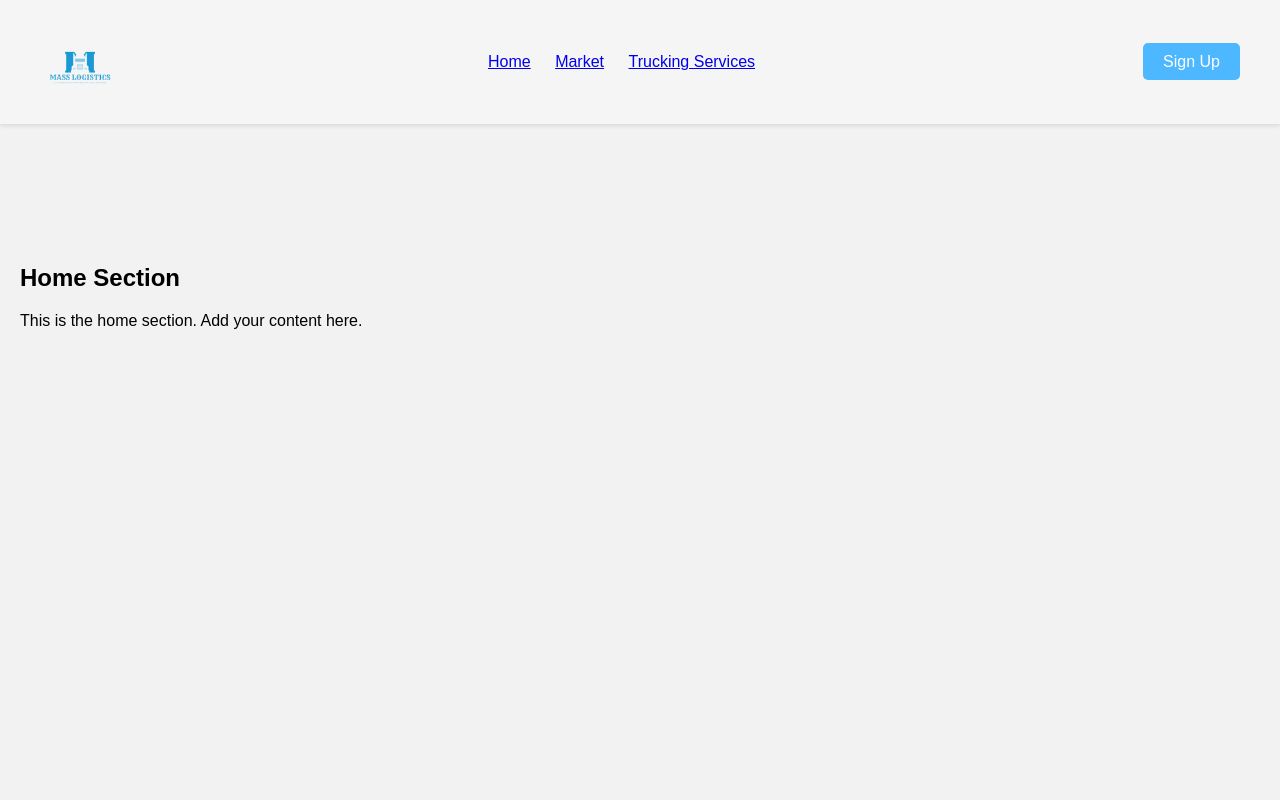
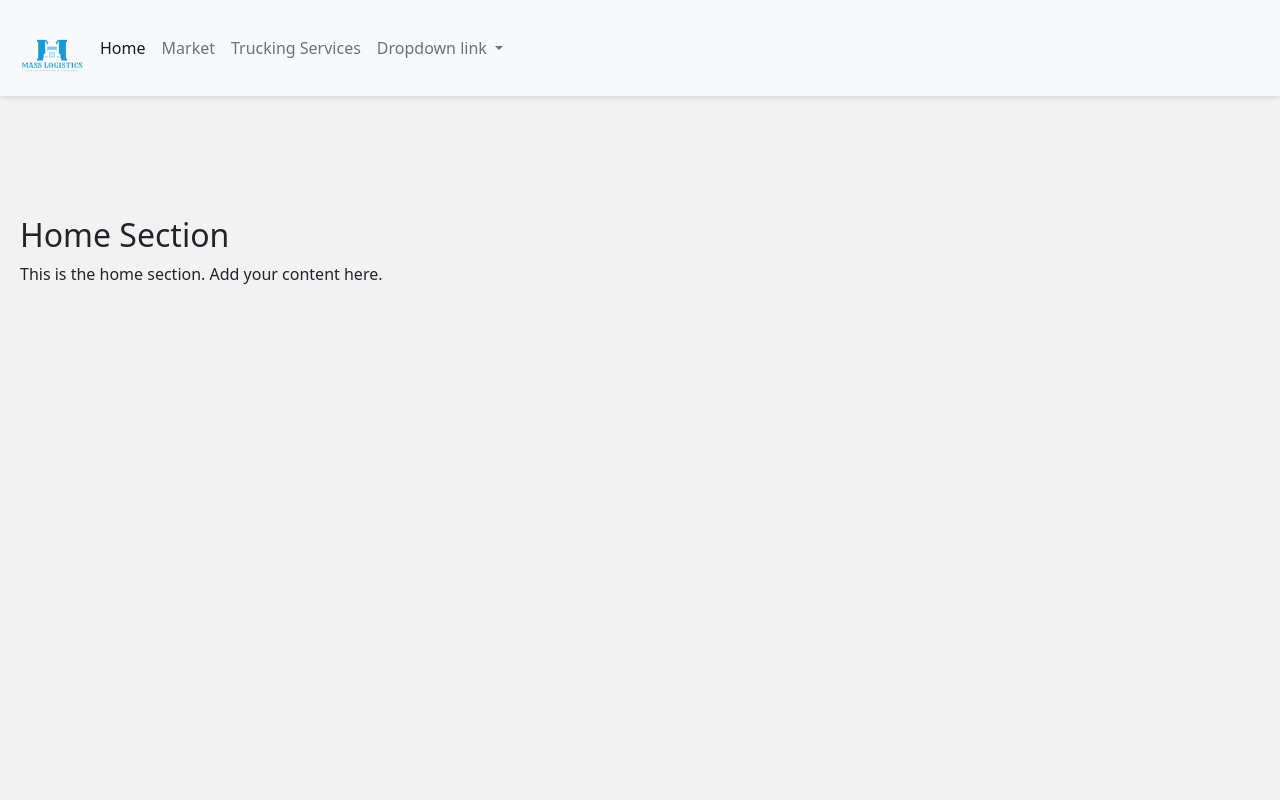
Before and after one commit to MassEnterprises/masslogistics, a plain HTML site: page index.html in a window 1280 px wide. Shown: the top 800 px of the page. Drawn offline with nearby package versions, Linux system fonts and the light colour scheme.

Commit message:
new changes

```diff
--- a/index.html
+++ b/index.html
@@ -3,27 +3,47 @@
 <head>
 <meta charset="UTF-8">
 <meta name="viewport" content="width=device-width, initial-scale=1.0">
-<title>Single Page App</title>
+<title>Mass Enterprises</title>
 <link rel="stylesheet" type="text/css" href="./style.css">
+<link href="https://cdn.jsdelivr.net/npm/bootstrap@5.0.2/dist/css/bootstrap.min.css" rel="stylesheet" integrity="sha384-EVSTQN3/azprG1Anm3QDgpJLIm9Nao0Yz1ztcQTwFspd3yD65VohhpuuCOmLASjC" crossorigin="anonymous">
 </head>
+
+
 <body>
-    <nav>
-        <div class="container">
-            <div class="logo">
-                <img src="logo.png" alt="Logo">
-            </div>
-            <div class="nav-links">
-                <ul>
-                    <li><a href="#home">Home</a></li>
-                    <li><a href="#market">Market</a></li>
-                    <li><a href="#trucking-services">Trucking Services</a></li>
+
+    <nav class="nav navbar navbar-expand-lg navbar-light bg-light sticky-top">
+        <div class=" container-fluid">
+            <img class="logo" src="logo.png" alt="Logo">
+            <!-- <a class="navbar-brand" href="#">Mass Enterprises</a> -->
+            <button class="navbar-toggler" type="button" data-bs-toggle="collapse" data-bs-target="#navbarNavDropdown" aria-controls="navbarNavDropdown" aria-expanded="false" aria-label="Toggle navigation">
+            <span class="navbar-toggler-icon"></span>
+          </button>
+          <div class="collapse navbar-collapse" id="navbarNavDropdown">
+            <ul class="navbar-nav">
+              <li class="nav-item">
+                <a class="nav-link active" aria-current="page" href="#home">Home</a>
+              </li>
+              <li class="nav-item">
+                <a class="nav-link" href="#market">Market</a>
+              </li>
+              <li class="nav-item">
+                <a class="nav-link" href="#trucking-services">Trucking Services</a>
+              </li>
+              <li class="nav-item dropdown">
+                <a class="nav-link dropdown-toggle" href="#" id="navbarDropdownMenuLink" role="button" data-bs-toggle="dropdown" aria-expanded="false">
+                  Dropdown link
+                </a>
+                <ul class="dropdown-menu" aria-labelledby="navbarDropdownMenuLink">
+                  <li><a class="dropdown-item" href="#">Action</a></li>
+                  <li><a class="dropdown-item" href="#">Another action</a></li>
+                  <li><a class="dropdown-item" href="#">Something else here</a></li>
                 </ul>
-            </div>
-            <div class="signup-button">
-                <a href="#">Sign Up</a>
-            </div>
+              </li>
+            </ul>
+          </div>
+
         </div>
-    </nav>
+      </nav>
 
     <section id="home" class="home">
         <h2>Home Section</h2>
@@ -42,5 +62,8 @@
 
     <!-- You can add more sections as needed -->
 
+
+
+    <script src="https://cdn.jsdelivr.net/npm/bootstrap@5.0.2/dist/js/bootstrap.bundle.min.js" integrity="sha384-MrcW6ZMFYlzcLA8Nl+NtUVF0sA7MsXsP1UyJoMp4YLEuNSfAP+JcXn/tWtIaxVXM" crossorigin="anonymous"></script>
 </body>
 </html>
--- a/style.css
+++ b/style.css
@@ -4,14 +4,12 @@ body {
     padding: 0;
 }
 
-nav {
-    background-color: #f5f5f5; /* Whitish */
-    box-shadow: 0 2px 4px rgba(0, 0, 0, 0.1); /* Shadow at bottom */
-    position: sticky;
+.nav {
+    box-shadow: 0 2px 4px rgba(0, 0, 0, 0.1);
+    /* position: sticky; */
     top: 0;
     left: 0;
     right: 0;
-    /* z-index: 9999; */
     padding: 10px 0;
 }
 
@@ -24,7 +22,7 @@ nav {
     justify-content: space-between;
 }
 
-.logo img {
+.logo {
     height: 80px; /* Adjust height as needed */
     width: auto;
 }
@@ -41,7 +39,7 @@ nav {
 }
 
 .signup-button a {
-    background-color: #4db8ff; /* Light bluish */
+    background-color: #4db8ff;
     color: #fff;
     padding: 10px 20px;
     text-decoration: none;
@@ -49,7 +47,7 @@ nav {
 }
 
 .signup-button a:hover {
-    background-color: #1a8cff; /* Darker shade of bluish on hover */
+    background-color: #1a8cff;
 }
 
 section {
```
